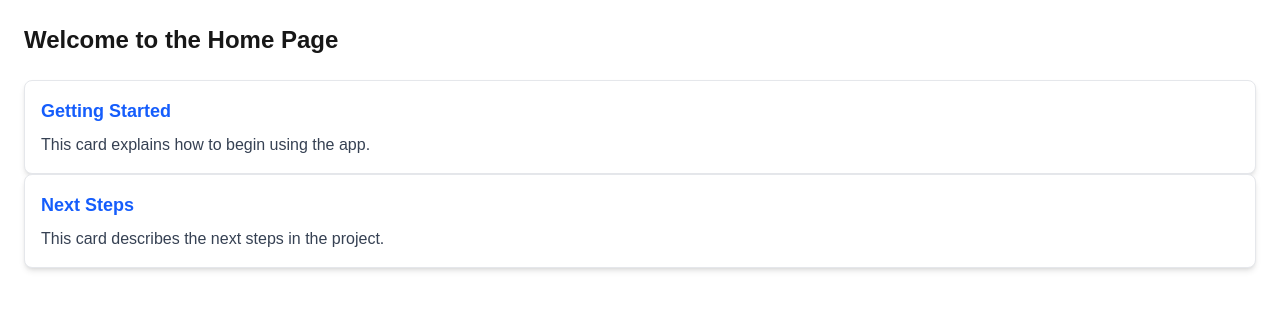
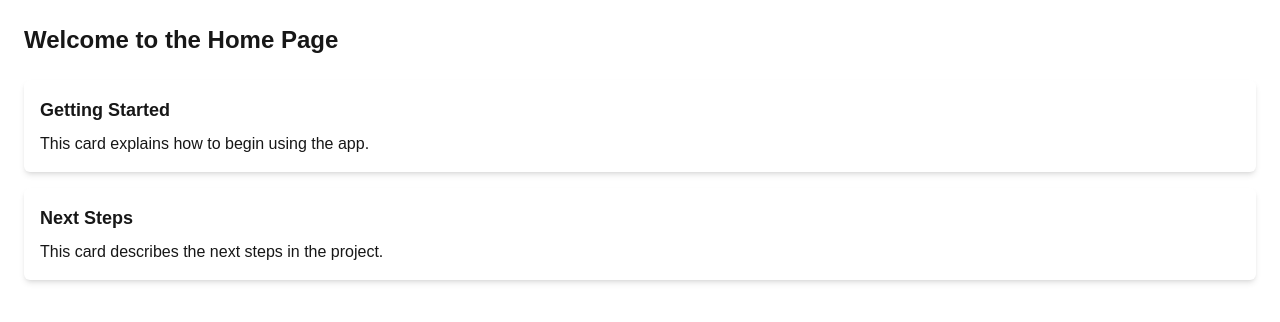
Before and after one commit to trizahc/alx-project-0x02-setup, a Next.js app in the folder alx-project-0x02/: page /home in a window 1280 px wide. Shown: the top 322 px of the page. Built offline with nearby package versions, Linux system fonts and the light colour scheme.

Commit message:
made new changes

```diff
--- a/alx-project-0x02/components/common/Card.tsx
+++ b/alx-project-0x02/components/common/Card.tsx
@@ -1,10 +1,10 @@
-import { CardProps } from '@/interfaces';
+import { CardProps } from '../../interfaces'; // ✅ Correct path
 
 const Card = ({ title, content }: CardProps) => {
   return (
-    <div className="bg-white shadow-md rounded-lg p-4 border border-gray-200">
-      <h2 className="text-lg font-bold text-blue-600 mb-2">{title}</h2>
-      <p className="text-gray-700">{content}</p>
+    <div className="bg-white p-4 shadow-md rounded-md mb-4">
+      <h2 className="text-lg font-bold mb-2">{title}</h2>
+      <p>{content}</p>
     </div>
   );
 };
--- a/alx-project-0x02/pages/home.tsx
+++ b/alx-project-0x02/pages/home.tsx
@@ -1,5 +1,5 @@
 // pages/home.tsx
-import Card from '../components/common/Card';
+import Card from '../components/common/Card'; // ✅ Relative path is safer
 
 const Home = () => {
   return (
```
